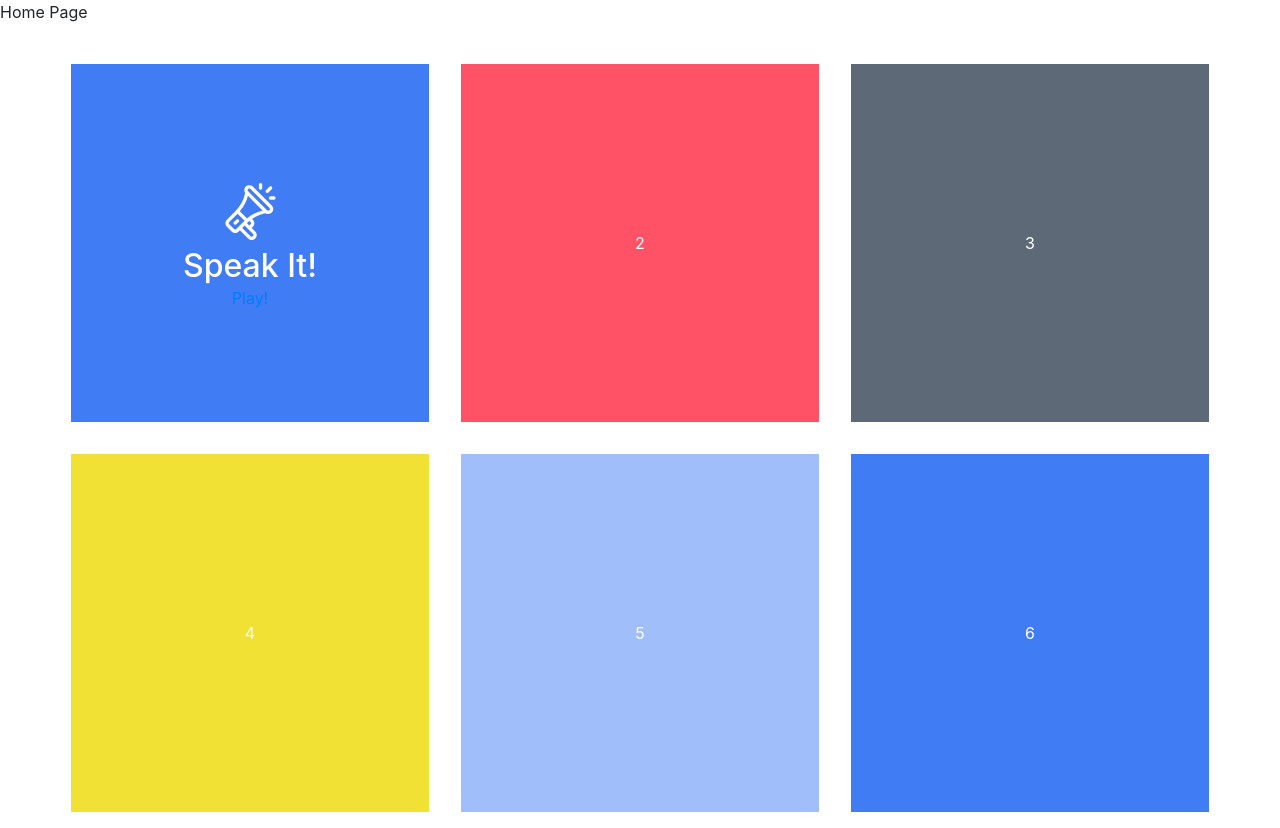
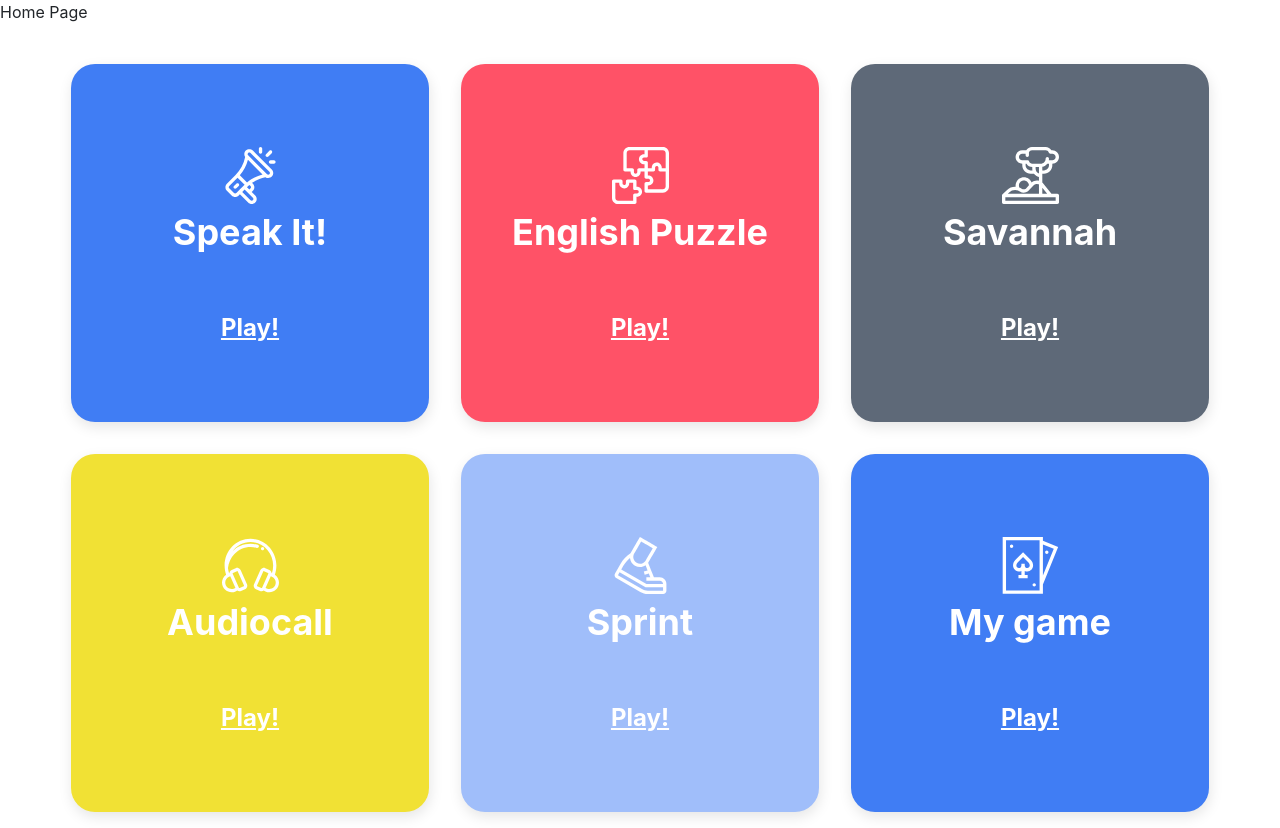
Before and after one commit to denitrip/RSlang, a Vue app: page / in a window 1280 px wide. Built offline with nearby package versions, Linux system fonts and the light colour scheme.

Commit message:
RS-10 feat(miniGamesPage): implement mini-games page

```diff
--- a/src/router/index.js
+++ b/src/router/index.js
@@ -19,17 +19,17 @@ const routes = [
         name: routerConsts.miniGamesPage.name,
         component: MiniGamesPage,
       },
+      {
+        path: routerConsts.ourTeamPage.path,
+        name: routerConsts.ourTeamPage.name,
+        component: OurTeamPage,
+      },
     ],
   },
   {
     path: routerConsts.loginPage.path,
     name: routerConsts.loginPage.name,
     component: LoginPage,
-  },
-  {
-    path: routerConsts.ourTeamPage.path,
-    name: routerConsts.ourTeamPage.name,
-    component: OurTeamPage,
   },
   { path: '*', redirect: '/' },
 ];
--- a/src/store/index.js
+++ b/src/store/index.js
@@ -1,8 +1,11 @@
 import Vue from 'vue';
 import Vuex from 'vuex';
+import Data from '@/store/modules/data';
 
 Vue.use(Vuex);
 
 export default new Vuex.Store({
-  modules: {},
+  modules: {
+    Data,
+  },
 });
--- /dev/null
+++ b/src/store/modules/data.js
@@ -0,0 +1,37 @@
+export default {
+  namespaced: true,
+  state: {
+    miniGames: [
+      {
+        icon: 'Megaphone',
+        title: 'Speak It!',
+        link: 'speak-it',
+      },
+      {
+        icon: 'Puzzle',
+        title: 'English Puzzle',
+        link: 'english-puzzle',
+      },
+      {
+        icon: 'Savannah',
+        title: 'Savannah',
+        link: 'savannah',
+      },
+      {
+        icon: 'AudioCall',
+        title: 'Audiocall',
+        link: 'audiocall',
+      },
+      {
+        icon: 'Running',
+        title: 'Sprint',
+        link: 'sprint',
+      },
+      {
+        icon: 'Poker',
+        title: 'My game',
+        link: 'my-game',
+      },
+    ],
+  },
+};
--- a/src/views/MiniGamesPage.vue
+++ b/src/views/MiniGamesPage.vue
@@ -1,39 +1,43 @@
 <template>
   <div class="mini-games">
-    <div class="mini-games__card mini-games__card_speak-it">
+    <div
+      class="mini-games__card"
+      :class="`mini-games__card_${game.link}`"
+      v-for="game in miniGames"
+      :key="game.title"
+    >
       <IconBase width="57px" height="71px">
-        <IconMegaphone />
+        <component :is="`Icon${game.icon}`" />
       </IconBase>
-      <h2>Speak It!</h2>
-      <router-link to="/english-puzzle">Play!</router-link>
+      <h2 class="mini-games__title">{{ game.title }}</h2>
+      <router-link :to="`/${game.link}`" class="mini-games__link">Play!</router-link>
     </div>
-    <div class="mini-games__card mini-games__card_puzzle">2</div>
-    <div class="mini-games__card mini-games__card_savannah">3</div>
-    <div class="mini-games__card mini-games__card_audiocall">4</div>
-    <div class="mini-games__card mini-games__card_sprint">5</div>
-    <div class="mini-games__card mini-games__card_my-game">6</div>
   </div>
 </template>
 
 <script>
+import { mapState } from 'vuex';
 import IconBase from '@/components/IconBase.vue';
 import IconMegaphone from '@/components/icons/IconMegaphone.vue';
-// import IconPuzzle from '@/components/icons/IconPuzzle.vue';
-// import IconSavannah from '@/components/icons/IconSavannah.vue';
-// import IconVideoCall from '@/components/icons/IconVideoCall.vue';
-// import IconRunning from '@/components/icons/IconRunning.vue';
-// import IconPoker from '@/components/icons/IconPoker.vue';
+import IconPuzzle from '@/components/icons/IconPuzzle.vue';
+import IconSavannah from '@/components/icons/IconSavannah.vue';
+import IconAudioCall from '@/components/icons/IconAudioCall.vue';
+import IconRunning from '@/components/icons/IconRunning.vue';
+import IconPoker from '@/components/icons/IconPoker.vue';
 
 export default {
   name: 'MiniGamesPage',
   components: {
     IconBase,
     IconMegaphone,
-    // IconPuzzle,
-    // IconSavannah,
-    // IconVideoCall,
-    // IconRunning,
-    // IconPoker,
+    IconPuzzle,
+    IconSavannah,
+    IconAudioCall,
+    IconRunning,
+    IconPoker,
+  },
+  computed: {
+    ...mapState('Data', ['miniGames']),
   },
 };
 </script>
@@ -46,6 +50,20 @@ export default {
   width: 100%;
   height: 100%;
   padding-top: 24px;
+
+  &__title {
+    font-size: 36px;
+    font-weight: bold;
+  }
+
+  &__link {
+    margin-top: 56px;
+    font-size: 24px;
+    font-weight: bold;
+    text-decoration-line: underline;
+    color: $color-white;
+    transition: color 0.3s;
+  }
 }
 
 .mini-games__card {
@@ -57,12 +75,14 @@ export default {
   height: 358px;
   margin: 16px;
   color: $color-white;
+  border-radius: 24px;
+  box-shadow: 1px 5px 14px $box-shadow-one-color;
 
   &_speak-it {
     background-color: $color-dodger-blue;
   }
 
-  &_puzzle {
+  &_english-puzzle {
     background-color: $color-wild-watermelon;
   }
 
@@ -82,4 +102,16 @@ export default {
     background-color: $color-dodger-blue;
   }
 }
+
+@media (hover: hover) {
+  .mini-games__link:hover {
+    color: $color-wild-watermelon;
+  }
+
+  .mini-games__card:nth-child(2) {
+    .mini-games__link:hover {
+      color: $color-dodger-blue;
+    }
+  }
+}
 </style>
```
Also changed, not shown: src/components/icons/IconAudioCall.vue (renamed from src/components/icons/IconVideoCall.vue).
